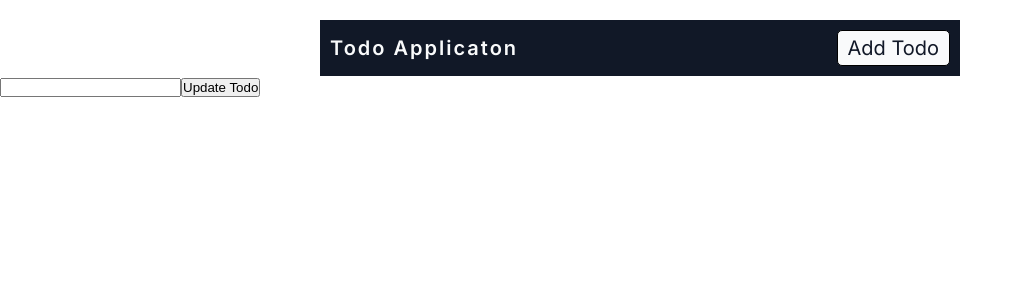
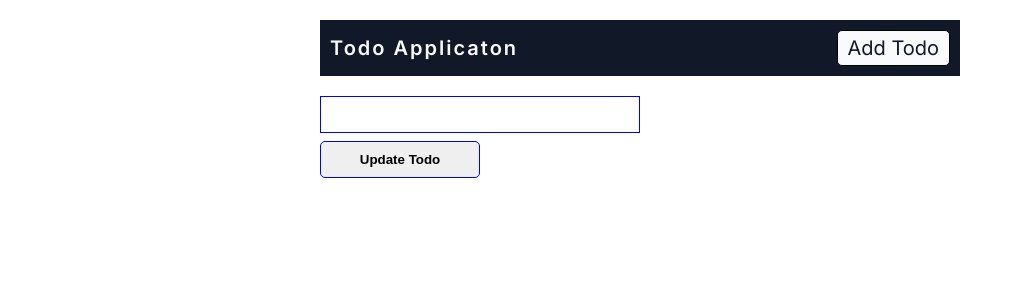
Before and after one commit to Shm-Rsuf/next-todo-app, a Next.js app: page /edit-todo/1 in a window 1280 px wide. Shown: the top 300 px of the page, without its empty margins (0-1023 px from the left). Built offline with nearby package versions, Linux system fonts and the light colour scheme; no server answers.

Commit message:
edit scss added

```diff
--- /dev/null
+++ b/app/sass/editTodo.module.scss
@@ -0,0 +1,27 @@
+.edit_container {
+  width: 50vw;
+  margin: 0px auto;
+  margin-top: 20px;
+}
+
+.form_container {
+  display: flex;
+  flex-direction: column;
+  gap: 8px;
+}
+
+.input_container {
+  width: 50%;
+  background-color: transparent;
+  padding: 10px 5px;
+  outline: none;
+  border: 1px solid blue;
+}
+
+.btn_container {
+  width: 25%;
+  padding: 10px 20px;
+  border: 1px solid blue;
+  border-radius: 5px;
+  font-weight: 600;
+}
--- a/components/EditForm.tsx
+++ b/components/EditForm.tsx
@@ -1,6 +1,7 @@
 "use client";
 import { useState } from "react";
 import { useRouter } from "next/navigation";
+import design from "../app/sass/editTodo.module.scss";
 
 const EditForm = ({ todo }: { todo: any }) => {
   const [text, setText] = useState(todo?.text);
@@ -24,14 +25,17 @@ const EditForm = ({ todo }: { todo: any }) => {
   };
 
   return (
-    <section onSubmit={handelEditSubmit}>
-      <form>
+    <section className={design.edit_container}>
+      <form onSubmit={handelEditSubmit} className={design.form_container}>
         <input
           onChange={(e) => setText(e.target.value)}
           type="text"
           value={text}
+          className={design.input_container}
         />
-        <button type="submit">Update Todo</button>
+        <button className={design.btn_container} type="submit">
+          Update Todo
+        </button>
       </form>
     </section>
   );
```
